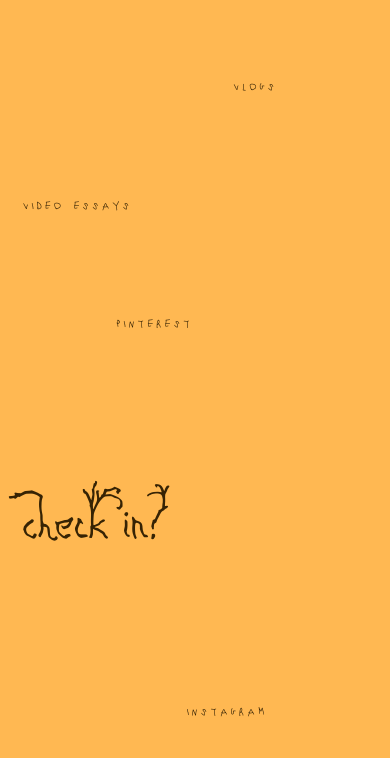
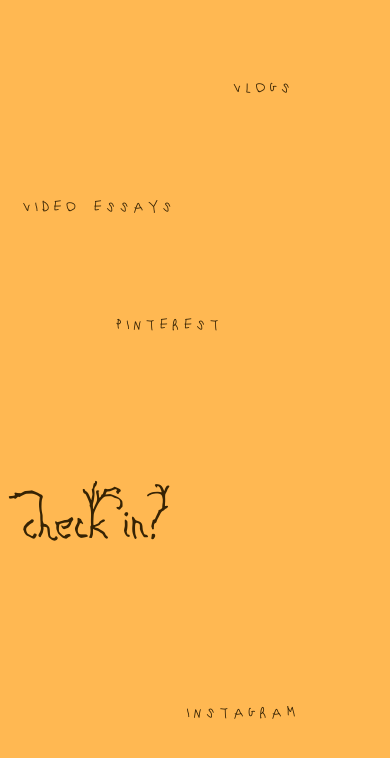
Before and after one commit to lheroux/crazytambien, a plain HTML site: page findus.html in a window 390 px wide. Drawn offline with Linux system fonts and the light colour scheme.

Commit message:
Increase font sizes for links and responsive design

```diff
--- a/findus.html
+++ b/findus.html
@@ -40,7 +40,7 @@
     }
     .link {
       font-family: "Cactus Jack";
-      font-size: 2.6vw;
+      font-size: 3.6vw;
       letter-spacing: 0.1em;
       text-transform: uppercase;
       color: #362304;
@@ -55,7 +55,7 @@
 
     @media (max-width: 700px) {
       .big { font-size: 15vw; left: 6vw; top: 62vh; }
-      .link { font-size: 5vw; }
+      .link { font-size: 7vw; }
       .vlogs     { left: 60vw; top: 10vh; }
       .essays    { left: 6vw;  top: 24vh; }
       .pinterest { left: 30vw; top: 38vh; }
```
